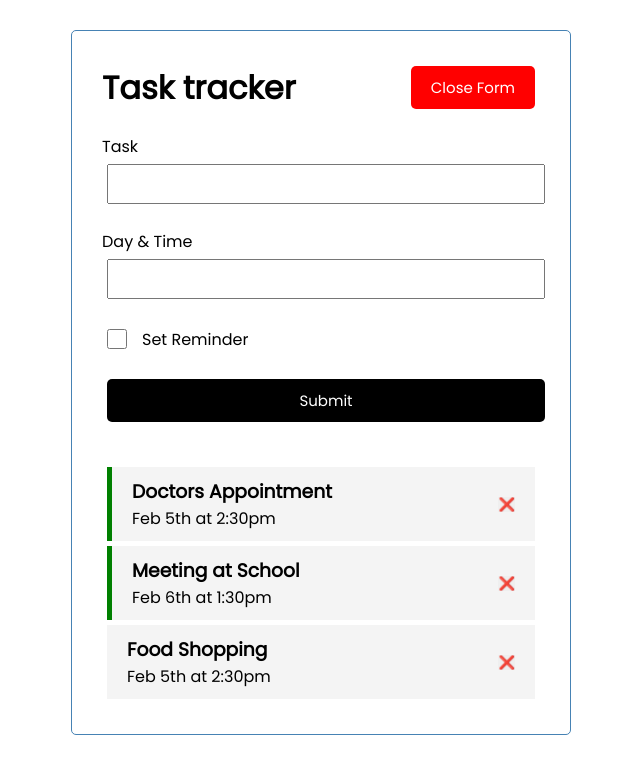
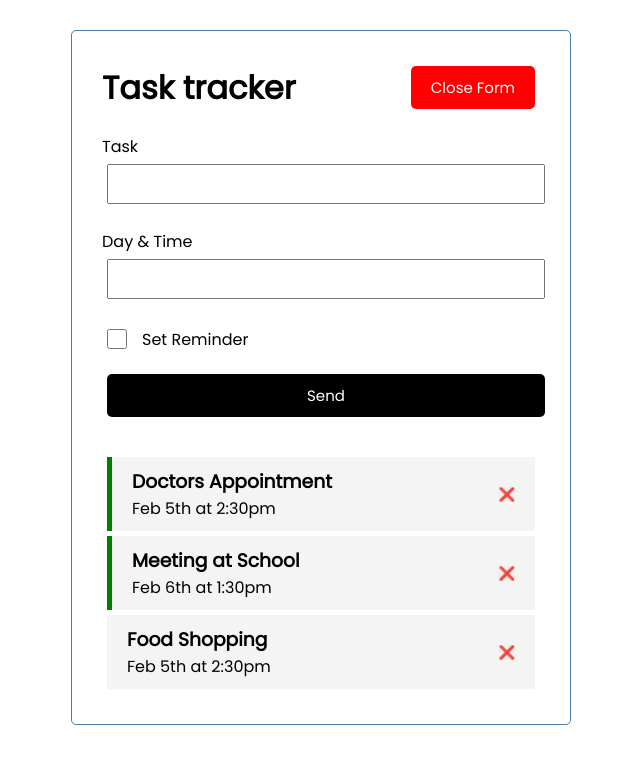
Before and after one commit to emilie-v11/vue-todolist, a Vue app: page / in a window 1280 px wide. Both pictures are taken after a click on the button "Add Task". Shown: the top 774 px of the page, without its empty margins (319-959 px from the left). Built offline with nearby package versions, Linux system fonts and the light colour scheme.

Commit message:
Transform input type submit in form => Button type submit

```diff
--- a/src/App.vue
+++ b/src/App.vue
@@ -1,6 +1,7 @@
 <script setup>
 import { ref } from 'vue'
 import Header from './components/Header.vue'
+import Button from './components/Button.vue';
 
 let id = 0
 const showAddTask = ref(false)
@@ -81,7 +82,7 @@ const onSubmit = () => {
           <label for="reminder">Set Reminder</label>
           <input type="checkbox" v-model="newTask.reminder" />
         </div>
-        <input class="btn btn-block" type="submit" />
+        <Button class="btn-block" :textBtn="'Send'" :type="'submit'"></Button>
       </form>
       <ul class="tasks">
         <p v-if="tasks.length === 0">No tasks to show</p>
@@ -104,25 +105,4 @@ const onSubmit = () => {
 </template>
 
 <style>
-.btn {
-  display: inline-block;
-  background: #000;
-  color: #fff;
-  border: none;
-  padding: 10px 20px;
-  margin: 5px;
-  border-radius: 5px;
-  cursor: pointer;
-  text-decoration: none;
-  font-size: 15px;
-  font-family: inherit;
-}
-
-/* .btn:focus {
-  outline: none;
-} */
-
-.btn:active {
-  transform: scale(0.98);
-}
 </style>
--- a/src/assets/main.css
+++ b/src/assets/main.css
@@ -19,11 +19,6 @@ body {
   border: 1px solid steelblue;
   padding: 30px;
   border-radius: 5px;
-}
-
-.btn-block {
-  display: block;
-  width: 100%;
 }
 
 .btn-delete {
--- a/src/components/Button.vue
+++ b/src/components/Button.vue
@@ -30,4 +30,8 @@ const emit = defineEmits(['btn-click'])
 .btn:active {
   transform: scale(0.98);
 }
+.btn-block {
+  display: block;
+  width: 100%;
+}
 </style>
```
